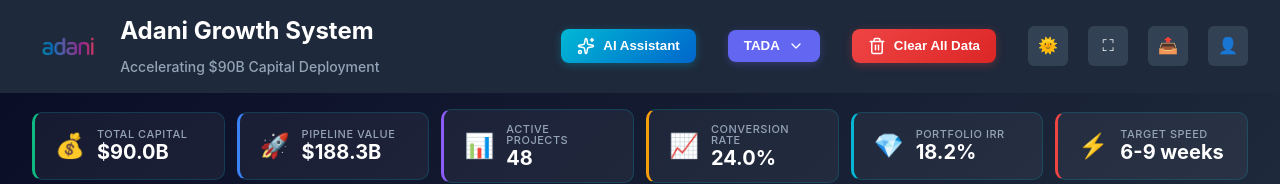
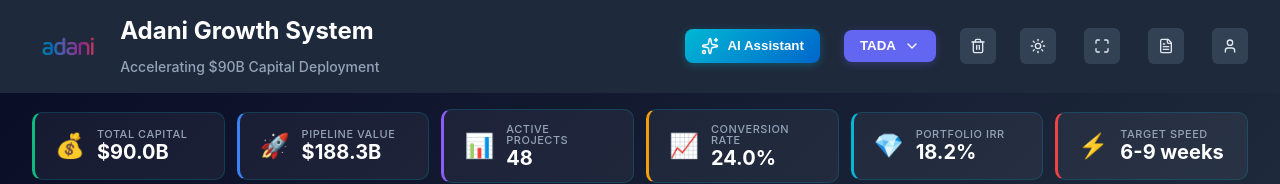
Before and after one commit to AyalaRamjee/KA-Capital-Allocation, a Next.js app: page / in a window 1280 px wide. Shown: the top 184 px of the page. Built offline with nearby package versions, Linux system fonts and the light colour scheme; no server answers.

Commit message:
feat: Update AppHeader with new icons and improved button styles for better UI

```diff
--- a/AppHeader.tsx
+++ b/AppHeader.tsx
@@ -1,7 +1,7 @@
 // AppHeader.tsx - Application header with logo and controls
 'use client'
 import React, { useState } from 'react';
-import { Sparkles, ChevronDown, Upload, Download, FileUp, FileDown, StickyNote, Settings, Bot, Calendar, Trash2 } from 'lucide-react';
+import { Sparkles, ChevronDown, Upload, Download, FileUp, FileDown, StickyNote, Settings, Bot, Calendar, Trash2, Sun, Moon, Maximize, User, FileText } from 'lucide-react';
 
 interface HeaderProps {
   onThemeChange: (theme: 'dark' | 'light') => void;
@@ -95,7 +95,7 @@
                 display: 'flex',
                 alignItems: 'center',
                 gap: '0.5rem',
-                marginRight: '0.75rem',
+                marginRight: '0.25rem',
                 boxShadow: '0 2px 8px rgba(0, 184, 212, 0.3)',
                 transition: 'all 0.2s ease'
               }}
@@ -130,7 +130,7 @@
                 display: 'flex',
                 alignItems: 'center',
                 gap: '0.5rem',
-                marginRight: '0.75rem',
+                marginRight: '0.25rem',
                 boxShadow: '0 2px 8px rgba(99, 102, 241, 0.3)',
                 transition: 'all 0.2s ease'
               }}
@@ -402,35 +402,36 @@
           {/* Clear All Data Button */}
           {onClearAllData && (
             <button
-              className="clear-data-btn"
+              className="control-btn"
               onClick={handleClearAllData}
               title="Clear All Data"
               style={{
-                background: 'linear-gradient(135deg, #ef4444 0%, #dc2626 100%)',
-                color: 'white',
-                padding: '0.5rem 1rem',
-                borderRadius: '8px',
+                background: currentTheme === 'dark' ? '#334155' : '#f1f5f9',
+                color: currentTheme === 'dark' ? '#e2e8f0' : '#475569',
+                padding: '0.5rem',
+                borderRadius: '6px',
                 border: 'none',
                 cursor: 'pointer',
-                fontWeight: '600',
                 display: 'flex',
                 alignItems: 'center',
-                gap: '0.5rem',
-                marginRight: '0.75rem',
-                boxShadow: '0 2px 8px rgba(239, 68, 68, 0.3)',
-                transition: 'all 0.2s ease'
+                justifyContent: 'center',
+                marginRight: '0.25rem',
+                transition: 'all 0.2s ease',
+                width: '36px',
+                height: '36px'
               }}
               onMouseEnter={(e) => {
+                e.currentTarget.style.background = '#ef4444';
+                e.currentTarget.style.color = 'white';
                 e.currentTarget.style.transform = 'translateY(-1px)';
-                e.currentTarget.style.boxShadow = '0 4px 16px rgba(239, 68, 68, 0.4)';
               }}
               onMouseLeave={(e) => {
+                e.currentTarget.style.background = currentTheme === 'dark' ? '#334155' : '#f1f5f9';
+                e.currentTarget.style.color = currentTheme === 'dark' ? '#e2e8f0' : '#475569';
                 e.currentTarget.style.transform = 'translateY(0)';
-                e.currentTarget.style.boxShadow = '0 2px 8px rgba(239, 68, 68, 0.3)';
               }}
             >
-              <Trash2 size={18} />
-              Clear All Data
+              <Trash2 size={16} />
             </button>
           )}
 
@@ -438,33 +439,124 @@
             className="control-btn"
             onClick={() => onThemeChange(currentTheme === 'dark' ? 'light' : 'dark')}
             title="Toggle Theme"
+            style={{
+              background: currentTheme === 'dark' ? '#334155' : '#f1f5f9',
+              color: currentTheme === 'dark' ? '#e2e8f0' : '#475569',
+              padding: '0.5rem',
+              borderRadius: '6px',
+              border: 'none',
+              cursor: 'pointer',
+              display: 'flex',
+              alignItems: 'center',
+              justifyContent: 'center',
+              marginRight: '0.5rem',
+              transition: 'all 0.2s ease',
+              width: '36px',
+              height: '36px'
+            }}
+            onMouseEnter={(e) => {
+              e.currentTarget.style.background = currentTheme === 'dark' ? '#475569' : '#e2e8f0';
+              e.currentTarget.style.transform = 'translateY(-1px)';
+            }}
+            onMouseLeave={(e) => {
+              e.currentTarget.style.background = currentTheme === 'dark' ? '#334155' : '#f1f5f9';
+              e.currentTarget.style.transform = 'translateY(0)';
+            }}
           >
-            {currentTheme === 'dark' ? '🌞' : '🌙'}
+            {currentTheme === 'dark' ? <Sun size={16} /> : <Moon size={16} />}
           </button>
 
           <button
             className="control-btn"
             onClick={onFullscreenToggle}
             title="Toggle Fullscreen"
+            style={{
+              background: currentTheme === 'dark' ? '#334155' : '#f1f5f9',
+              color: currentTheme === 'dark' ? '#e2e8f0' : '#475569',
+              padding: '0.5rem',
+              borderRadius: '6px',
+              border: 'none',
+              cursor: 'pointer',
+              display: 'flex',
+              alignItems: 'center',
+              justifyContent: 'center',
+              marginRight: '0.5rem',
+              transition: 'all 0.2s ease',
+              width: '36px',
+              height: '36px'
+            }}
+            onMouseEnter={(e) => {
+              e.currentTarget.style.background = currentTheme === 'dark' ? '#475569' : '#e2e8f0';
+              e.currentTarget.style.transform = 'translateY(-1px)';
+            }}
+            onMouseLeave={(e) => {
+              e.currentTarget.style.background = currentTheme === 'dark' ? '#334155' : '#f1f5f9';
+              e.currentTarget.style.transform = 'translateY(0)';
+            }}
           >
-            {isFullscreen ? '🪟' : '⛶'}
+            <Maximize size={16} />
           </button>
 
           <button
             className="control-btn"
             onClick={handleExport}
             title="Export Data"
+            style={{
+              background: currentTheme === 'dark' ? '#334155' : '#f1f5f9',
+              color: currentTheme === 'dark' ? '#e2e8f0' : '#475569',
+              padding: '0.5rem',
+              borderRadius: '6px',
+              border: 'none',
+              cursor: 'pointer',
+              display: 'flex',
+              alignItems: 'center',
+              justifyContent: 'center',
+              marginRight: '0.5rem',
+              transition: 'all 0.2s ease',
+              width: '36px',
+              height: '36px'
+            }}
+            onMouseEnter={(e) => {
+              e.currentTarget.style.background = currentTheme === 'dark' ? '#475569' : '#e2e8f0';
+              e.currentTarget.style.transform = 'translateY(-1px)';
+            }}
+            onMouseLeave={(e) => {
+              e.currentTarget.style.background = currentTheme === 'dark' ? '#334155' : '#f1f5f9';
+              e.currentTarget.style.transform = 'translateY(0)';
+            }}
           >
-            📤
+            <FileText size={16} />
           </button>
 
           <div className="user-menu">
             <button
-              className="user-btn"
+              className="control-btn"
               onClick={() => setShowUserMenu(!showUserMenu)}
               title="User Menu"
+              style={{
+                background: currentTheme === 'dark' ? '#334155' : '#f1f5f9',
+                color: currentTheme === 'dark' ? '#e2e8f0' : '#475569',
+                padding: '0.5rem',
+                borderRadius: '6px',
+                border: 'none',
+                cursor: 'pointer',
+                display: 'flex',
+                alignItems: 'center',
+                justifyContent: 'center',
+                transition: 'all 0.2s ease',
+                width: '36px',
+                height: '36px'
+              }}
+              onMouseEnter={(e) => {
+                e.currentTarget.style.background = currentTheme === 'dark' ? '#475569' : '#e2e8f0';
+                e.currentTarget.style.transform = 'translateY(-1px)';
+              }}
+              onMouseLeave={(e) => {
+                e.currentTarget.style.background = currentTheme === 'dark' ? '#334155' : '#f1f5f9';
+                e.currentTarget.style.transform = 'translateY(0)';
+              }}
             >
-              👤
+              <User size={16} />
             </button>
 
             {showUserMenu && (
```
